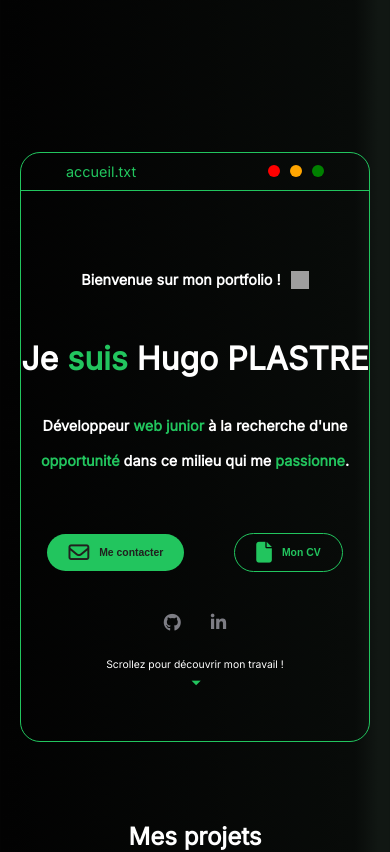
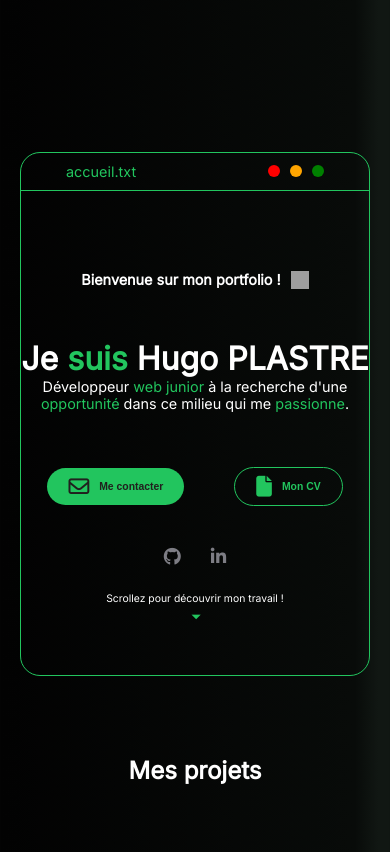
Before and after one commit to hp590490/portfolio, a React (Create React App) app in the folder portfolio-react/: page / in a window 390 px wide. Shown: the top 852 px of the page. Built offline with nearby package versions, Linux system fonts and the light colour scheme; grey boxes are pictures that could not be loaded.

Commit message:
mobilev14

```diff
--- a/portfolio-react/src/components/header/TxtHome.js
+++ b/portfolio-react/src/components/header/TxtHome.js
@@ -16,12 +16,12 @@ const Accueil = () => {
               Je <span className="surlignage">suis</span>{" "}
               <span id="underligne1">Hugo PLASTRE</span>
             </h2>
-            <h3>
-              Développeur <span className="surlignage">web junior</span> à la
-              recherche d&#39;une{" "}
-              <span className="surlignage">opportunité</span> dans ce milieu qui
-              me <span className="surlignage">passionne</span>.
-            </h3>
+            <h3
+              dangerouslySetInnerHTML={{
+                __html:
+                  'Développeur <span class="surlignage">web junior</span> à la recherche d\'une <span class="surlignage">opportunité</span> dans ce milieu qui me <span class="surlignage">passionne</span>.',
+              }}
+            />
           </div>
           <div className="buttons-accueil">
             <button
--- a/portfolio-react/src/styles/components/header/_txthome.scss
+++ b/portfolio-react/src/styles/components/header/_txthome.scss
@@ -48,16 +48,17 @@
 
     .content-bot {
       h3 {
-        max-width: 650px;
-        margin: 0 auto;
-        line-height: 35px;
-        padding-top: 30px;
+        font-size: 1rem;
+        margin: 0;
+        padding: 0;
+        line-height: 1.2;
+        font-weight: normal;
         @media screen and (max-width: 820px) {
           font-size: 1rem;
         }
-        @media screen and (max-width: 720px) {
-          margin: 0 15px;
-        }
+        // @media screen and (max-width: 720px) {
+        //   margin: 0 15px;
+        // }
         @media screen and (max-width: 560px) {
           font-size: 0.9rem;
         }
```
